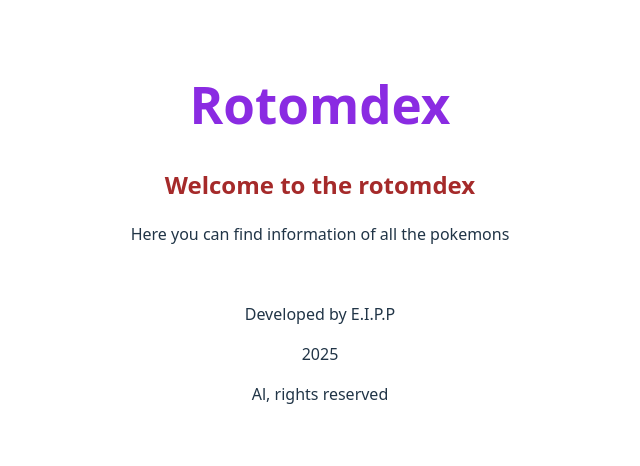
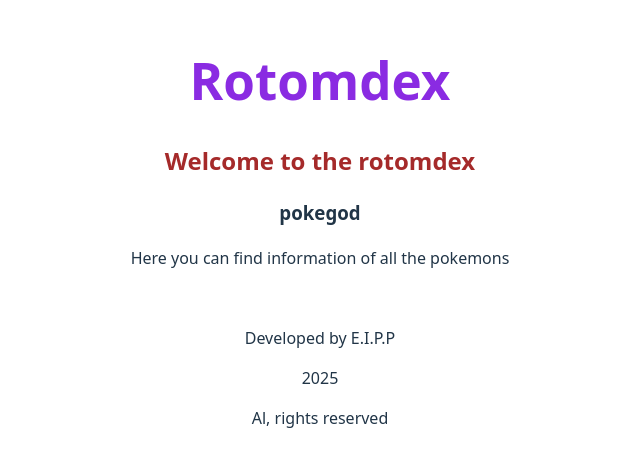
Before and after one commit to elgoty/rotomdex-eipp, a React (Vite) app: page / in a window 1280 px wide. Shown: the part 168-634 px from the top of the page, without its empty margins (320-960 px from the left). Built offline with nearby package versions, Linux system fonts and the light colour scheme.

Commit message:
se agrago un mensaje h3

```diff
--- a/src/App.jsx
+++ b/src/App.jsx
@@ -6,6 +6,7 @@
     <>
       <h1>Rotomdex</h1>
       <h2>Welcome to the rotomdex</h2>
+      <h3>pokegod</h3>
       <p>Here you can find information of all the pokemons</p>
       <img src="" alt="" />
       <div>
```
